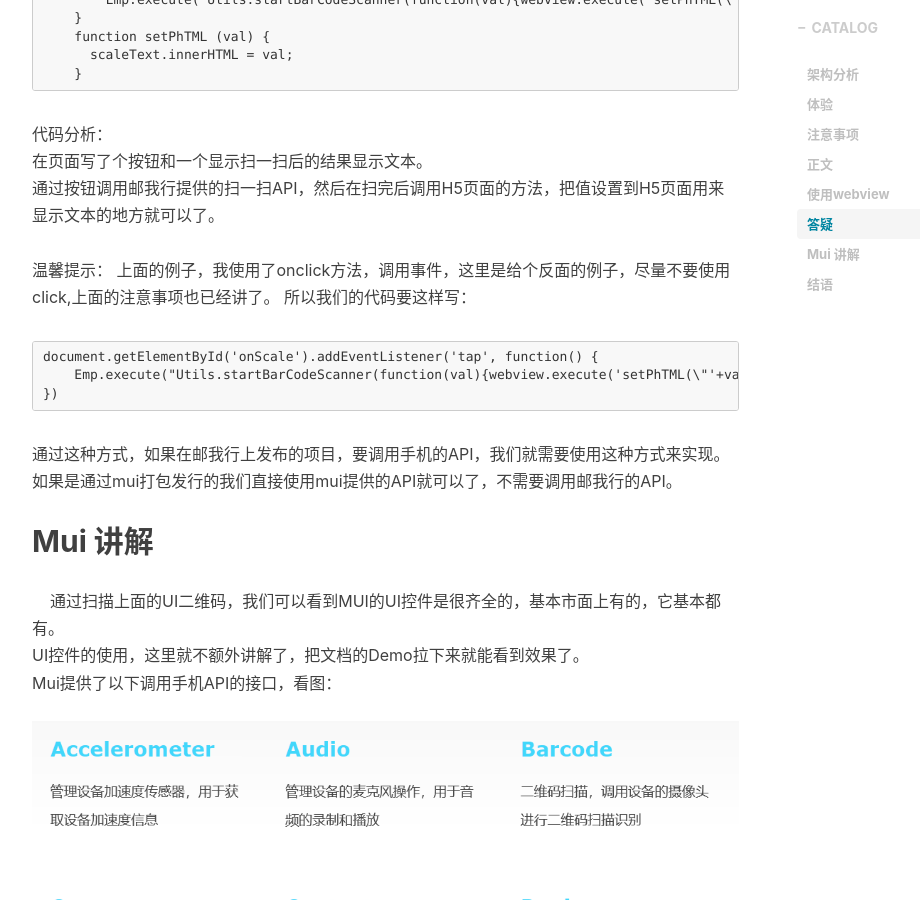
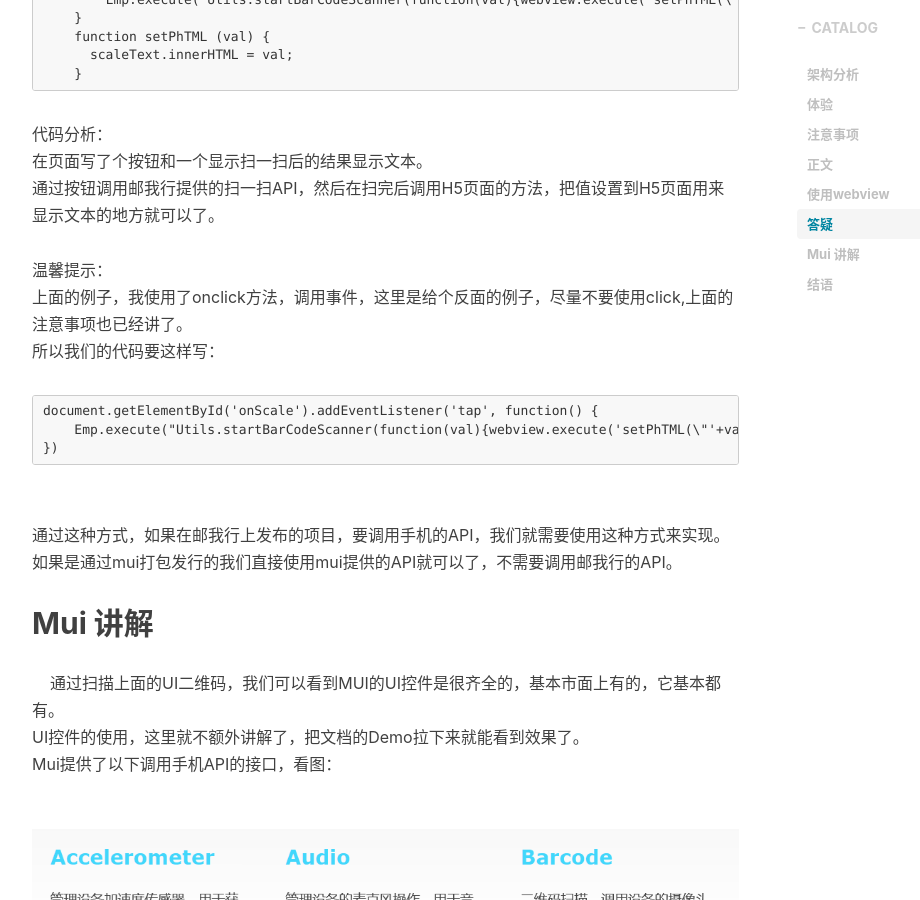
Before and after one commit to 00feng00/00feng00.github.io, a Jekyll site: the page built from _posts/2018-11-18-mui-instructions.markdown, in a window 1280 px wide and 900 px high, scrolled down 8136 px. Shown: the whole window, without its empty margins (233-1153 px from the left). Built offline with Jekyll 4.4.1, drawn with Linux system fonts in a browser that asks for light colours; nearby versions of some CDN libraries; comment, search, counter and statistics services are not loaded.

Commit message:
Update 2018-11-18-mui-instructions.markdown

````diff
--- a/_posts/2018-11-18-mui-instructions.markdown
+++ b/_posts/2018-11-18-mui-instructions.markdown
@@ -143,27 +143,28 @@ js:<br/>
 在页面写了个按钮和一个显示扫一扫后的结果显示文本。<br/>
 通过按钮调用邮我行提供的扫一扫API，然后在扫完后调用H5页面的方法，把值设置到H5页面用来显示文本的地方就可以了。<br/>
 <br/>
-温馨提示：
-上面的例子，我使用了onclick方法，调用事件，这里是给个反面的例子，尽量不要使用click,上面的注意事项也已经讲了。
-所以我们的代码要这样写：
+温馨提示：<br/>
+上面的例子，我使用了onclick方法，调用事件，这里是给个反面的例子，尽量不要使用click,上面的注意事项也已经讲了。<br/>
+所以我们的代码要这样写：<br/>
 ```
 document.getElementById('onScale').addEventListener('tap', function() {
     Emp.execute("Utils.startBarCodeScanner(function(val){webview.execute('setPhTML(\"'+val+'\")')})");
 })
 ```
-
+<br/>
 通过这种方式，如果在邮我行上发布的项目，要调用手机的API，我们就需要使用这种方式来实现。<br/>
 如果是通过mui打包发行的我们直接使用mui提供的API就可以了，不需要调用邮我行的API。<br/>
 
 ## Mui 讲解
 &nbsp;&nbsp;&nbsp;&nbsp;通过扫描上面的UI二维码，我们可以看到MUI的UI控件是很齐全的，基本市面上有的，它基本都有。<br/>
 UI控件的使用，这里就不额外讲解了，把文档的Demo拉下来就能看到效果了。<br/>
-Mui提供了以下调用手机API的接口，看图：
+Mui提供了以下调用手机API的接口，看图：<br/>
+<br/>
 <img src="https://00feng00.github.io/img/mui-interface-01.png">
 <img src="https://00feng00.github.io/img/mui-interface-02.png">
 <img src="https://00feng00.github.io/img/mui-interface-03.png">
 <img src="https://00feng00.github.io/img/mui-interface-04.png">
-
+<br/>
 
 
 
````
